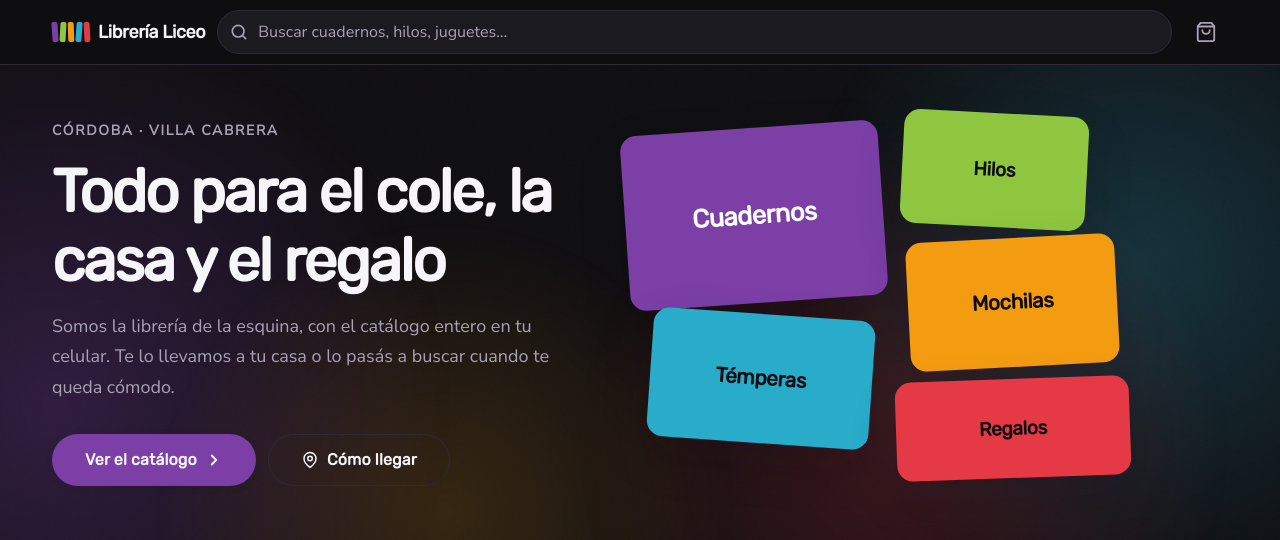
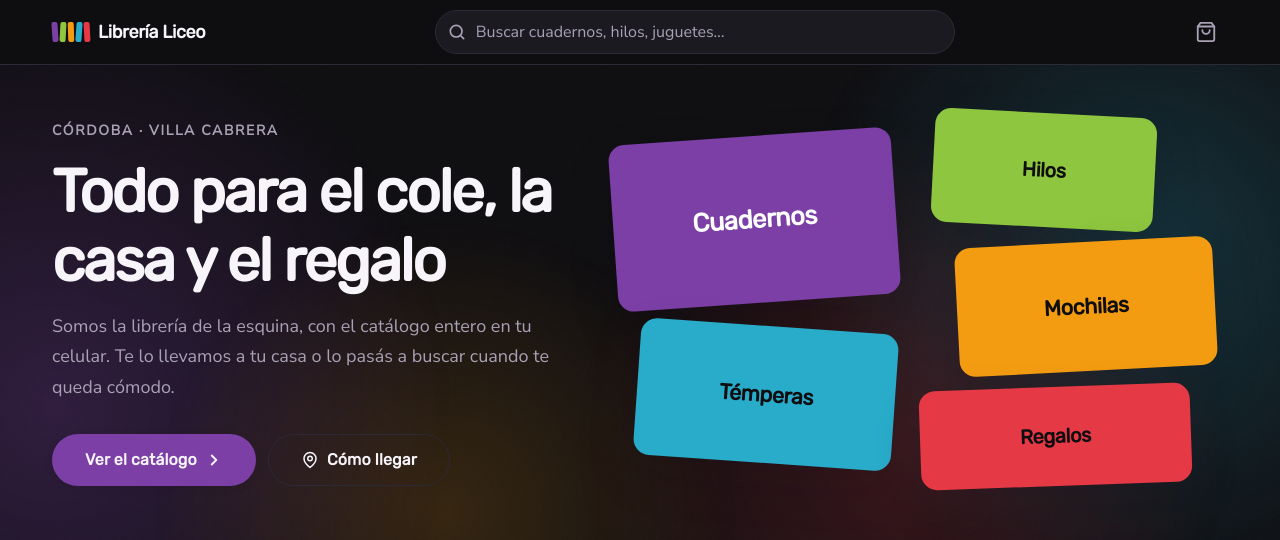
Before and after one commit to SimonBrizuela/maribrizu-SistemaPOS, a website built with Vite: page tienda/index.html in a window 1280 px wide. Shown: the top 540 px of the page. Built offline with nearby package versions, Linux system fonts and the light colour scheme; some packages are replaced by stand-ins of ours; no server answers; the database is empty.

Commit message:
fix(tienda): el buscador se queda al bajar
Estaba al reves de lo pedido: la version anterior escondia el encabezado
al bajar y lo traia al subir. Sobre el papel ahorra 64 px; en la mano se
siente como que la barra se escapa, porque para buscar algo hay que hacer
un gesto hacia arriba primero.

Ahora se queda siempre. Lo unico que cambia con el scroll es que se
compacta y levanta sombra apenas se despega del tope, para que se lea como
una capa por encima del contenido y no como parte de la pagina. En celular
la fila baja de 64 a 52 px y se guarda el nombre de la marca, quedando las
cinco fichas, que ya identifican la tienda y liberan ancho para el campo.

Se saco el overflow-x de html y body que habia puesto por las dudas en el
commit anterior: cualquier overflow en un ancestro cambia cual es el marco
de referencia de position: sticky, y era justo lo que podia impedir que el
encabezado se quedara pegado. No hacia falta: el margen negativo de las
tiras es exactamente el relleno de .contenedor, asi que llegan al borde y
no lo pasan.

Histeresis de 24/8 px para compactar: con un solo umbral, quedar justo en
el limite hace que la barra cambie de alto en cada micromovimiento.

Arriba no estaba centrado:
- El mosaico ocupaba de 0 a 84% del ancho de su columna y dejaba una
  franja muerta a la derecha, que corria todo el bloque a la izquierda.
  Recalculado para ocupar de 0 a 98% en los dos ejes.
- El buscador tenia flex: 1 y se estiraba a casi 900 px en una pantalla de
  1920. Con tope de 520 px y centrado en el espacio sobrante, los tres
  elementos de la barra quedan repartidos.

```diff
--- a/tienda/src/estilos/app.css
+++ b/tienda/src/estilos/app.css
@@ -486,41 +486,41 @@
    la página para pegarse. */
 [data-cabecera] { display: contents; }
 
-/* Al bajar se va, al subir vuelve.
-   Un encabezado fijo permanente se come 64 px de pantalla todo el tiempo, que en
-   un celular es mucho. Al revés, uno que solo aparece arriba de todo obliga a
-   scrollear hasta el techo para buscar algo. El punto medio es el que usan las
-   apps: baja con vos, y apenas hacés el gesto de subir aparece. */
+/* El encabezado se queda mientras se navega.
+   La version anterior lo escondia al bajar y lo traia al subir. Sobre el papel
+   ahorra 64 px, en la mano se siente como que la barra se te escapa: bajas,
+   desaparece, y para buscar algo hay que hacer un gesto hacia arriba primero.
+
+   Se queda siempre. Lo que cambia es que al despegarse del tope se compacta y
+   levanta una sombra, para que se lea como una capa por encima del contenido y
+   no como parte de la pagina. */
 .cabecera {
-  transition: transform var(--m-normal) var(--curva);
-  will-change: transform;
+  transition:
+    box-shadow var(--m-normal) var(--curva),
+    background var(--m-normal) var(--curva);
 }
-.cabecera--oculta {
-  /* El 101% cubre el borde inferior, que si no queda asomando una línea. */
-  transform: translateY(-101%);
-}
+.cabecera--compacta { box-shadow: 0 6px 20px rgba(14, 13, 16, .35); }
 
-/* La barra de filtros del catálogo va pegada abajo del encabezado, así que
-   cuando el encabezado se va, sube a ocupar su lugar. */
-.barra-catalogo { transition: top var(--m-normal) var(--curva); }
-body.sin-cabecera .barra-catalogo { top: 0; }
-
-/* Con movimiento reducido el encabezado no se esconde nunca: aparecer y
-   desaparecer sin transición es justo el tipo de salto que molesta. */
-@media (prefers-reduced-motion: reduce) {
-  .cabecera--oculta { transform: none; }
+/* En el celular la fila se achica un poco al bajar: 64 px fijos sobre una
+   pantalla de 667 es bastante, y 52 alcanzan para el buscador y el carrito. */
+@media (max-width: 767px) {
+  .cabecera__fila { transition: height var(--m-normal) var(--curva); }
+  .cabecera--compacta .cabecera__fila { height: 52px; }
+  /* El nombre se guarda y quedan las cinco fichas, que ya identifican la
+     tienda y liberan el ancho para el buscador. */
+  .cabecera--compacta .cabecera__logo span:not(.marca-fichas) { display: none; }
 }
 
 
 /* ── Nada se sale de la pantalla a lo ancho ──────────────────────────────────
-   Las tiras y los filtros usan margen negativo para llegar de borde a borde. Si
-   alguno se pasa aunque sea un pixel, aparece la barra horizontal del navegador
-   y la pagina entera se puede arrastrar de costado, que es la sensacion mas
-   clara de que algo esta roto.
+   Las tiras y los filtros usan margen negativo para llegar de borde a borde. El
+   margen negativo es exactamente el relleno de .contenedor, asi que llegan al
+   borde y no lo pasan: la cuenta cierra sola y no hace falta ninguna guarda.
 
-   Va `clip` y no `hidden`: `hidden` crea un contexto de desplazamiento y romperia
-   el encabezado pegajoso. */
-html, body { overflow-x: clip; max-width: 100%; }
+   Antes habia un overflow-x en html y body por las dudas. Se saco: cualquier
+   overflow en un ancestro cambia cual es el marco de referencia de
+   position: sticky, y era justo lo que impedia que el encabezado se quedara
+   pegado al bajar. */
 
 /* ── Ajustes de pantalla chica ───────────────────────────────────────────── */
 @media (max-width: 480px) {
@@ -555,3 +555,19 @@ html, body { overflow-x: clip; max-width: 100%; }
   .grilla .card-producto__cuerpo { padding: var(--e-3); }
   .grilla .card-producto__detalle { font-size: 11px; }
 }
+
+
+/* ── Encabezado en escritorio ────────────────────────────────────────────────
+   El buscador tenia flex: 1 y se estiraba a todo lo que quedaba entre el logo y
+   el carrito: en una pantalla de 1920 son casi 900 px de campo vacio, que
+   desbalancea la barra y hace que el logo y el carrito parezcan tirados a los
+   extremos.
+
+   Con un ancho maximo y centrado en el espacio sobrante, los tres elementos
+   quedan repartidos y el campo tiene el tamano de lo que se escribe en el. */
+@media (min-width: 768px) {
+  .cabecera__fila .buscador {
+    max-width: 520px;
+    margin-inline: auto;
+  }
+}
--- a/tienda/src/main.js
+++ b/tienda/src/main.js
@@ -46,6 +46,8 @@ function enConstruccion(nombre) {
 let cabeceraNodo = null;
 let navNodo = null;
 
+let reponerCompacta = () => {};
+
 function pintarEstructura() {
   app.className = 'app';
   app.innerHTML = `
@@ -71,6 +73,7 @@ function refrescarChrome() {
   if (navNodo) {
     navNodo.innerHTML = navInferior(location.pathname, unidades);
   }
+  reponerCompacta();
 }
 
 function montar(html) {
@@ -120,10 +123,6 @@ async function dibujar() {
 
 alNavegar(async () => {
   await dibujar();
-  // La pantalla nueva arranca con el encabezado a la vista: si quedaba
-  // escondido de la anterior, el buscador aparecia recien al hacer scroll.
-  document.querySelector('.cabecera')?.classList.remove('cabecera--oculta');
-  document.body.classList.remove('sin-cabecera');
   // Cada pantalla nueva arranca arriba, y el foco va al contenido para que un
   // lector de pantalla no siga leyendo desde el encabezado anterior.
   window.scrollTo({ top: 0, behavior: 'instant' });
@@ -199,45 +198,44 @@ document.addEventListener('submit', ev => {
 // que cada pantalla tenga que acordarse de actualizarlos.
 carrito.suscribir(() => { if (!estaAbierto()) refrescarChrome(); });
 
-/* ── El encabezado acompaña el scroll ──────────────────────────────────────────
-   Al bajar se va, al subir vuelve. Así el buscador está a un gesto de distancia
-   en cualquier punto de la página, sin comerse 64 px de pantalla todo el rato.
+/* ── El encabezado se queda ────────────────────────────────────────────────────
+   No se esconde al bajar. La version anterior lo hacia y en la mano se sentia
+   como que la barra se escapa: bajabas, desaparecia, y para buscar algo habia
+   que hacer un gesto hacia arriba primero.
 
-   El umbral de 6 px evita el temblequeo: sin él, el rebote del scroll en iOS y
-   los micromovimientos del trackpad hacen que el encabezado parpadee. */
+   Lo unico que cambia con el scroll es que se compacta y levanta sombra apenas
+   se despega del tope, para que se lea como una capa por encima del contenido
+   en vez de como parte de la pagina. */
 function seguirScroll() {
-  const UMBRAL = 6;
-  const DESDE = 120;   // arriba de todo nunca se esconde
-  let anterior = window.scrollY;
+  let compacta = false;
   let pendiente = false;
 
   function evaluar() {
     pendiente = false;
-    const actual = window.scrollY;
-    const cabeceraNodo = document.querySelector('.cabecera');
-    if (!cabeceraNodo) { anterior = actual; return; }
+    // Histeresis: se compacta a los 24 px y se vuelve a expandir recien abajo de
+    // 8. Con un solo umbral, quedar justo en el limite hace que la barra cambie
+    // de alto en cada micromovimiento del scroll.
+    const y = window.scrollY;
+    const deberia = compacta ? y > 8 : y > 24;
+    if (deberia === compacta) return;
 
-    const diferencia = actual - anterior;
-    if (Math.abs(diferencia) < UMBRAL) return;
-
-    // Mientras el buscador está abierto en el celular el encabezado se queda:
-    // esconderlo con el teclado desplegado le saca el campo de abajo del dedo.
-    const buscando = cabeceraNodo.hasAttribute('data-buscando');
-    const esconder = diferencia > 0 && actual > DESDE && !buscando && !estaAbierto();
-
-    cabeceraNodo.classList.toggle('cabecera--oculta', esconder);
-    document.body.classList.toggle('sin-cabecera', esconder);
-    anterior = actual;
+    compacta = deberia;
+    document.querySelector('.cabecera')?.classList.toggle('cabecera--compacta', compacta);
   }
 
-  // El listener es pasivo y el trabajo se hace en el siguiente cuadro: leer
-  // scrollY dentro del evento fuerza al navegador a recalcular el layout en
-  // medio del scroll, que es exactamente lo que lo hace ir a los tirones.
+  // Listener pasivo y el trabajo en el cuadro siguiente: leer scrollY dentro del
+  // evento fuerza al navegador a recalcular el layout en medio del scroll, que
+  // es lo que lo hace ir a los tirones.
   window.addEventListener('scroll', () => {
     if (pendiente) return;
     pendiente = true;
     requestAnimationFrame(evaluar);
   }, { passive: true });
+
+  // El estado se vuelve a aplicar despues de cada repintado del encabezado, que
+  // reemplaza el elemento y se lleva la clase puesta.
+  return () => document.querySelector('.cabecera')
+    ?.classList.toggle('cabecera--compacta', compacta);
 }
 
 /* ── Arranque ─────────────────────────────────────────────────────────────── */
@@ -245,7 +243,7 @@ function seguirScroll() {
 async function arrancar() {
   pintarEstructura();
   iniciarRutas();
-  seguirScroll();
+  reponerCompacta = seguirScroll();
   await dibujar();
 
   // Aviso de tienda cerrada: se consulta después del primer pintado para no
--- a/tienda/src/paginas/inicio.js
+++ b/tienda/src/paginas/inicio.js
@@ -15,12 +15,16 @@ import { esc } from '../formato.js';
  * Las posiciones estan escritas a mano, no generadas al azar: al azar salen
  * choques y huecos, y hay que mirarlo igual para corregirlo.
  */
+// Las coordenadas van en porcentaje del alto y ancho del mosaico. Estan
+// calculadas para que el conjunto ocupe de 0 a 98 en los dos ejes: la version
+// anterior llegaba al 84% a lo ancho y dejaba una franja muerta a la derecha,
+// que hacia ver todo el bloque corrido hacia la izquierda.
 const MOSAICO = [
-  { texto: 'Cuadernos', color: 'violeta', x: 2,  y: 4,  ancho: 42, alto: 46, giro: -4, tam: 1.6 },
-  { texto: 'Hilos',     color: 'verde',   x: 47, y: 0,  ancho: 30, alto: 30, giro: 3,  tam: 1.2 },
-  { texto: 'Mochilas',  color: 'naranja', x: 48, y: 33, ancho: 34, alto: 34, giro: -3, tam: 1.3 },
-  { texto: 'Témperas',  color: 'cyan',    x: 6,  y: 53, ancho: 36, alto: 34, giro: 4,  tam: 1.3 },
-  { texto: 'Regalos',   color: 'rojo',    x: 46, y: 70, ancho: 38, alto: 26, giro: -2, tam: 1.2 },
+  { texto: 'Cuadernos', color: 'violeta', x: 0,  y: 6,  ancho: 46, alto: 44, giro: -4, tam: 1.6 },
+  { texto: 'Hilos',     color: 'verde',   x: 52, y: 0,  ancho: 36, alto: 30, giro: 3,  tam: 1.25 },
+  { texto: 'Mochilas',  color: 'naranja', x: 56, y: 34, ancho: 42, alto: 34, giro: -3, tam: 1.35 },
+  { texto: 'Témperas',  color: 'cyan',    x: 4,  y: 56, ancho: 42, alto: 36, giro: 4,  tam: 1.35 },
+  { texto: 'Regalos',   color: 'rojo',    x: 50, y: 72, ancho: 44, alto: 26, giro: -2, tam: 1.25 },
 ];
 
 function mosaico() {
```
